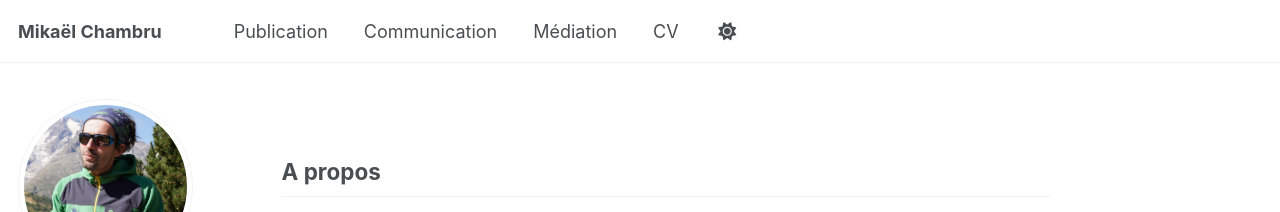
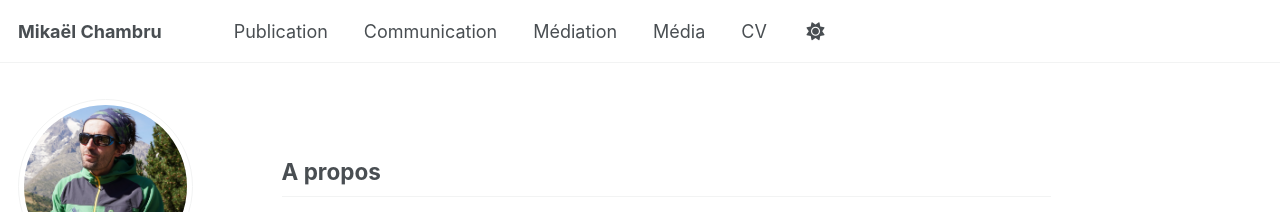
Before and after one commit to mikaelchambru/mikaelchambru.github.io, a Jekyll site: the page built from _pages/about.md, in a window 1280 px wide. Shown: the top 212 px of the page. Built offline with Jekyll 4.4.1, drawn with Linux system fonts in a browser that asks for light colours; some web fonts are replaced; a script bundle is joined from its source files by our own code; library files that are not in the unit come from our copies.

Commit message:
Update navigation.yml

```diff
--- a/_data/navigation.yml
+++ b/_data/navigation.yml
@@ -17,6 +17,8 @@ main:
   - title: "Médiation"
     url: /mediation/
 
+  - title: "Média"
+    url: /media/
 
 #  - title: "Teaching"
   #  url: /teaching/
```
